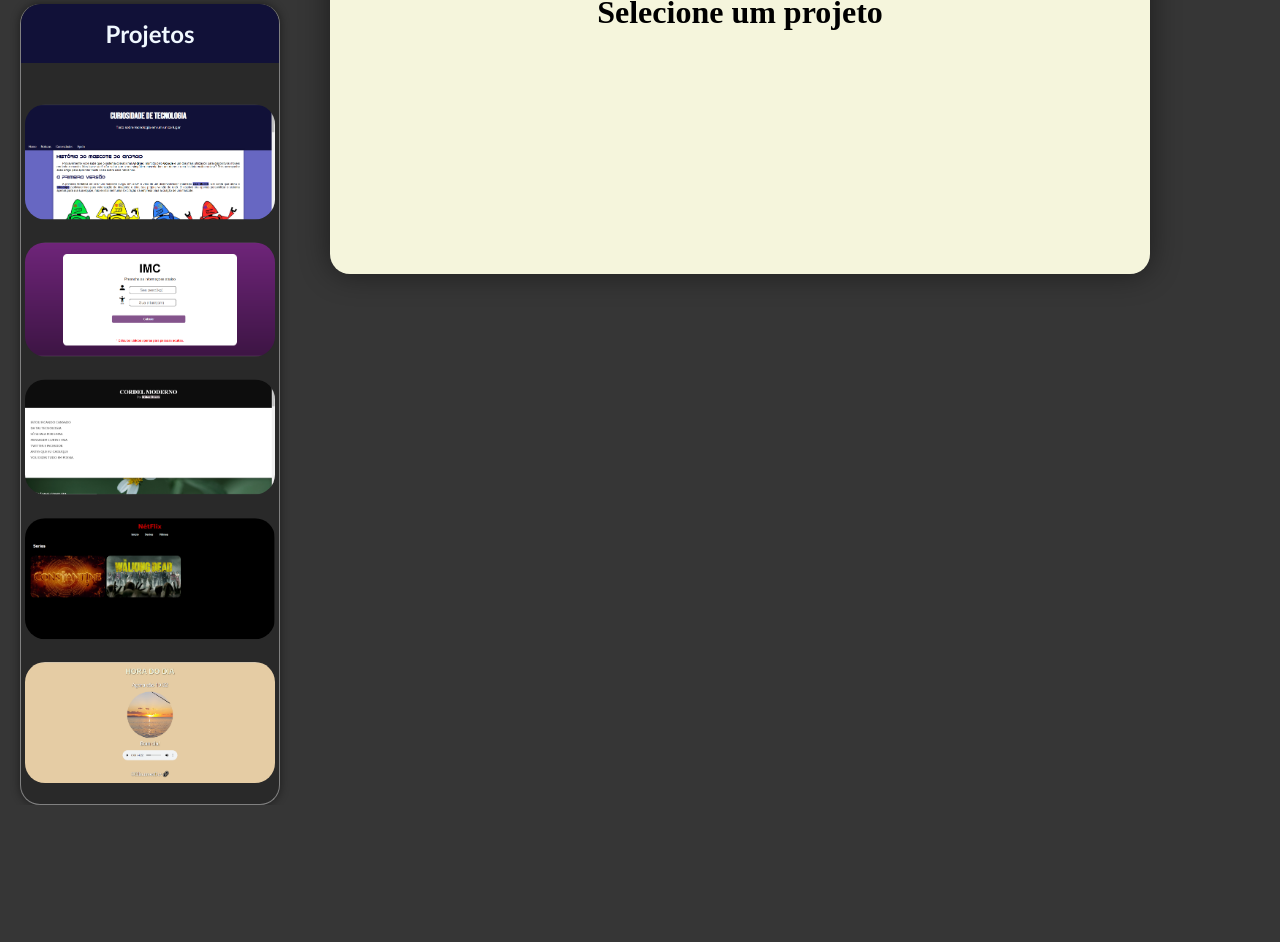
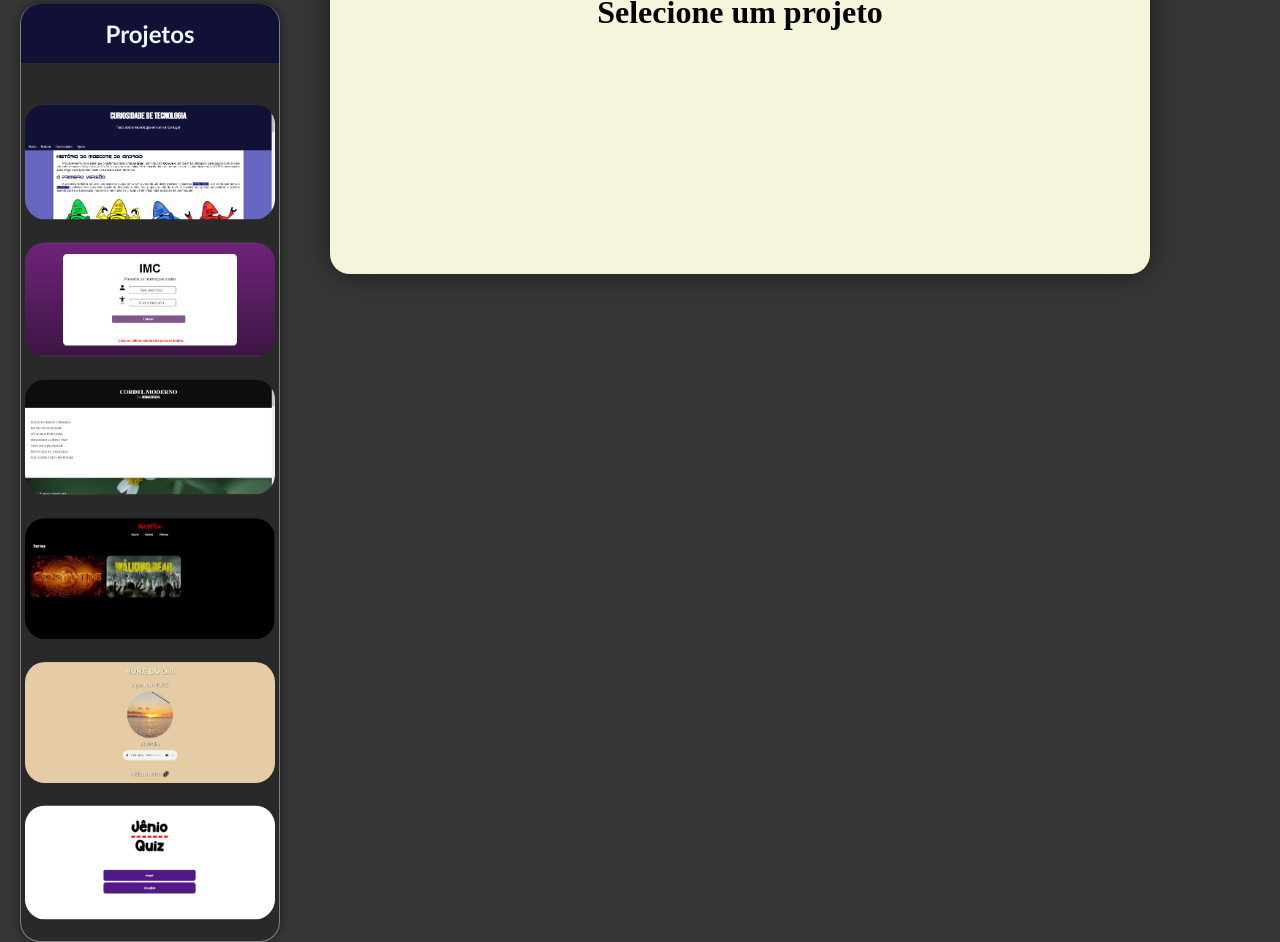
Before and after one commit to ElimarcosDev/Portfolio, a plain HTML site: page index.html in a window 1280 px wide. Shown: the part 420-1362 px from the top of the page. Before the commit the page ends 1225 px from the top, so only its background shows below. Drawn offline with Linux system fonts and the light colour scheme.

Commit message:
novo projeto adicionado

```diff
--- a/index.html
+++ b/index.html
@@ -58,6 +58,8 @@
 
             <abbr title="Projeto Hora do dia"><a target="preview" href="https://elimarcosdev.github.io/projeto-hora-do-dia/index.html"><img onmouseenter="preview()" class="image" src="imagens/hora.png"  alt="hora do dia"></a></abbr>
 
+            <abbr title="Projeto Quiz"><a target="preview" href="https://elimarcosdev.github.io/project-quiz/index.html"><img onmouseenter="preview()" class="image" src="imagens/quiz.png"  alt="Jenio quiz"></a></abbr>
+
 
         </div>
         <div>
```
Also changed, not shown: imagens/quiz.png (added).
